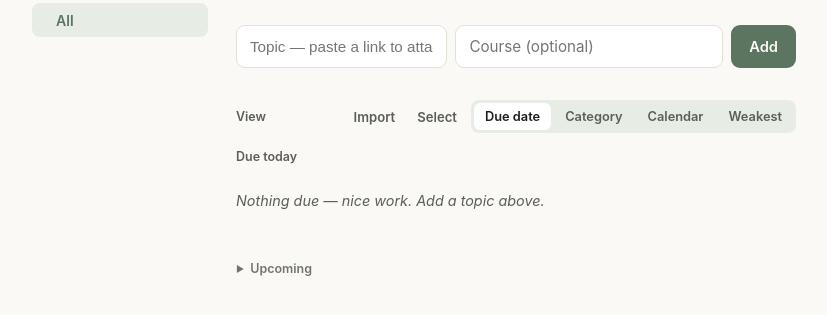
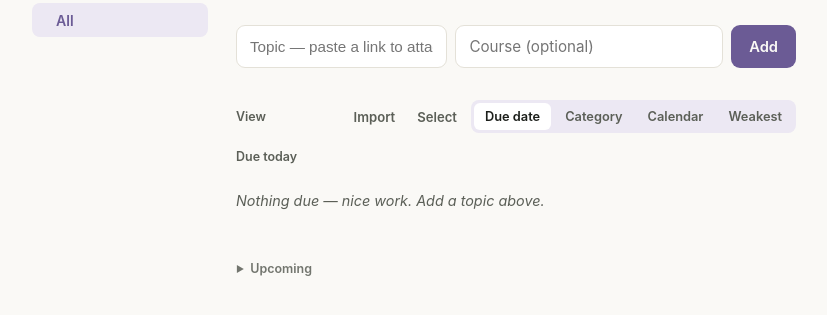
Before and after one commit to garfld1/Revisit, a website: page index.html in a window 1280 px wide. Shown: the part 105-420 px from the top of the page, without its empty margins (218-1045 px from the left). Drawn offline with Linux system fonts and the light colour scheme; a web font is replaced by a local one.

Commit message:
Switch palette to indigo and gold; add --danger variable
Co-authored-by: Cursor <cursoragent@cursor.com>

```diff
--- a/index.html
+++ b/index.html
@@ -10,7 +10,7 @@
 <style>
 :root{
   --bg:#FAF9F6; --ink:#1C1F1B; --ink-dim:#5B5F57; --line:#E4E1D8;
-  --accent:#5B7560; --accent-soft:#E7EDE4; --due:#C98A3E; --due-soft:#F5E8D6;
+  --accent:#6B5B95; --accent-soft:#ECE8F3; --due:#C9973A; --due-soft:#F4EAD2; --danger:#B5533C;
   --card:#FFFFFF;
   --font-ui:"Atkinson Hyperlegible Next",-apple-system,BlinkMacSystemFont,"Segoe UI",sans-serif;
   --font-serif:"Literata",Georgia,serif;
@@ -22,16 +22,16 @@
 }
 @media (prefers-color-scheme: dark){
   :root:not([data-theme="light"]){
-    --bg:#15171A; --ink:#E8E6DE; --ink-dim:#9A9D93; --line:#2B2E29;
-    --accent:#7FA187; --accent-soft:#1E2621; --due:#E0A658; --due-soft:#2E2518;
-    --card:#1C1F1B;
+    --bg:#15161A; --ink:#E8E6E1; --ink-dim:#9B9CA4; --line:#2C2D35;
+    --accent:#A596CC; --accent-soft:#231F2E; --due:#E0B04F; --due-soft:#2E2716;
+    --card:#1C1D23;
     color-scheme: dark;
   }
 }
 :root[data-theme="dark"]{
-  --bg:#15171A; --ink:#E8E6DE; --ink-dim:#9A9D93; --line:#2B2E29;
-  --accent:#7FA187; --accent-soft:#1E2621; --due:#E0A658; --due-soft:#2E2518;
-  --card:#1C1F1B;
+  --bg:#15161A; --ink:#E8E6E1; --ink-dim:#9B9CA4; --line:#2C2D35;
+  --accent:#A596CC; --accent-soft:#231F2E; --due:#E0B04F; --due-soft:#2E2716;
+  --card:#1C1D23;
   color-scheme: dark;
 }
 html{scroll-padding-top: env(safe-area-inset-top, 0px); height:100%;}
@@ -200,7 +200,7 @@ button{font-family:inherit; cursor:pointer; border:none;}
 .grades button{position:relative;}
 .grades kbd{position:absolute; top:5px; right:7px; font-family:var(--font-mono); font-size:0.68rem; font-weight:500; color:var(--ink-dim); opacity:0.7;}
 @media (hover:none){.grades kbd{display:none;}}
-.g-again{color:#B5533C !important;}
+.g-again{color:var(--danger) !important;}
 .g-hard{color:var(--due) !important;}
 .g-good{color:var(--accent) !important;}
 .g-easy{color:var(--accent) !important; background:var(--accent-soft) !important;}
@@ -217,7 +217,7 @@ button{font-family:inherit; cursor:pointer; border:none;}
 .textbtn:hover{color:var(--ink); background:var(--accent-soft);}
 .primarybtn{background:var(--accent); color:var(--bg); border-radius:9px; padding:9px 18px; font-size:0.88rem; font-weight:600;}
 .primarybtn:disabled{opacity:0.45; cursor:default;}
-.dangerbtn{background:#B5533C; color:#fff; border-radius:9px; padding:9px 18px; font-size:0.88rem; font-weight:600;}
+.dangerbtn{background:var(--danger); color:#fff; border-radius:9px; padding:9px 18px; font-size:0.88rem; font-weight:600;}
 .dangerbtn:disabled{opacity:0.45; cursor:default;}
 
 .pathfield{
@@ -277,7 +277,7 @@ body.selecting .wrap{padding-bottom:140px;}
 .selbar button{background:none; color:var(--ink); font-size:0.84rem; font-weight:600; padding:8px 9px; border-radius:7px;}
 .selbar button:hover:not(:disabled){background:var(--accent-soft);}
 .selbar button:disabled{opacity:0.35; cursor:default;}
-.selbar .sel-danger{color:#B5533C;}
+.selbar .sel-danger{color:var(--danger);}
 .selbar .sel-dim{color:var(--ink-dim); font-weight:500;}
 .selbar .sel-done{background:var(--accent); color:var(--bg);}
 .selbar .sel-done:hover{background:var(--accent) !important; opacity:0.9;}
```
